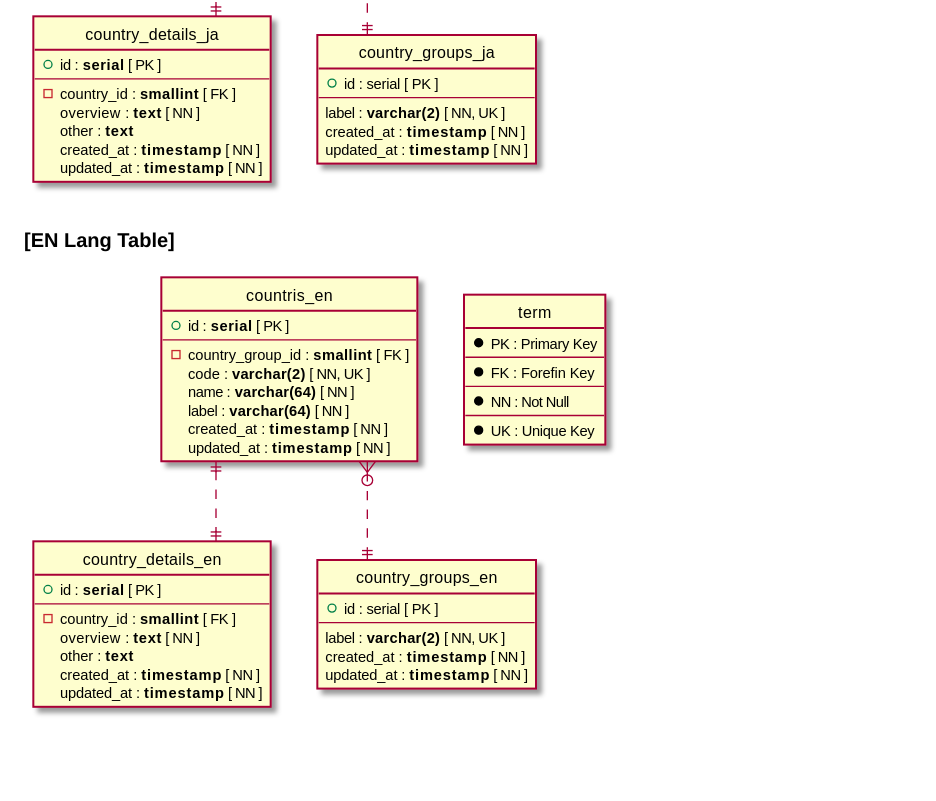
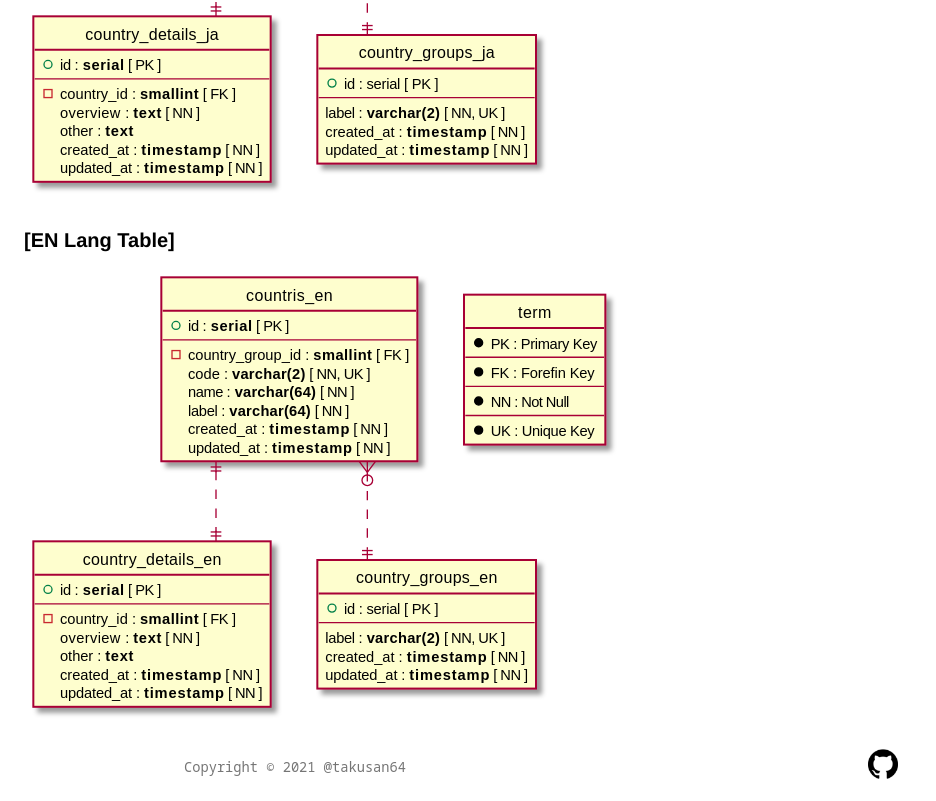
Before and after one commit to takusan64/world-dictionary-backend, a React (Create React App) app in the folder doc/: page /erd in a window 1280 px wide. Shown: the part 381-1182 px from the top of the page, without its empty margins (0-936 px from the left). Before the commit the page ends 1130 px from the top, so only its background shows below. Built offline with nearby package versions, Linux system fonts and the light colour scheme.

Commit message:
adding footer

```diff
--- a/doc/src/Router.jsx
+++ b/doc/src/Router.jsx
@@ -6,6 +6,7 @@ import ERD from './pages/ERD'
 import ApiDoc from './pages/ApiDoc'
 import Error from './pages/Error'
 import TopBar from './components/TopBar'
+import Footer from './components/Footer'
 
 const useStyles = makeStyles((theme)  =>
   createStyles({
@@ -32,6 +33,7 @@ const Router = () => {
             <Route component={Error} />
           </Switch>
         </Container>
+        <Footer />
       </BrowserRouter>
     </>
   )
--- /dev/null
+++ b/doc/src/components/Footer.jsx
@@ -0,0 +1,52 @@
+import React from "react"
+import { Typography, Link, Container } from '@material-ui/core'
+import { makeStyles, createStyles } from '@material-ui/styles'
+import { Grid } from '@material-ui/core'
+
+const useStyles = makeStyles((theme) =>
+  createStyles({
+    container: {
+      marginTop: theme.spacing(2),
+      marginBottom: theme.spacing(2)
+    },
+    contents: {
+      [theme.breakpoints.down('sm')]: {
+        marginTop: theme.spacing(3)
+      }
+    },
+    images: {
+      height: '30px',
+      width: 'auto'
+    }
+  }
+  ))
+
+const Footer = () => {
+  const classes = useStyles()
+  return (
+    <>
+      <Container className={classes.container} maxWidth="md">
+        <Grid container  alignItems="center" justifyContent="center" >
+          <Grid item xs={12} sm={9} className={classes.contents}>
+            <Typography variant="caption" color="textSecondary">
+              Copyright © 2021 @takusan64
+            </Typography>
+          </Grid>
+          <Grid item xs={12} sm={3} className={classes.contents}>
+            <Typography>
+              <Link href="https://github.com/takusan64/world-dictionary-backend" target="_blank" rel="noopener">
+                <img
+                  src={`${process.env.PUBLIC_URL}/github-icon.png`}
+                  alt="GitHub Repository"
+                  className={classes.images}
+                />
+              </Link>
+            </Typography>
+          </Grid>
+        </Grid>
+      </Container>
+    </>
+  )
+};
+
+export default Footer
```
Also changed, not shown: doc/public/github-icon.png (added).
